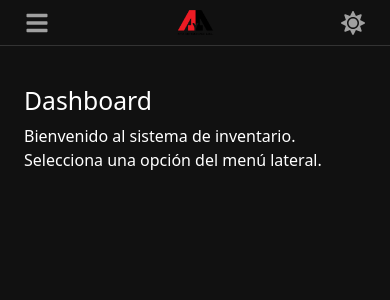
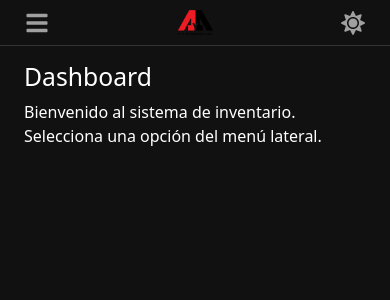
Before and after one commit to GerardoPortocarrero/inventario-system, a React app in the folder frontend/: page /dashboard in a window 390 px wide. Shown: the top 300 px of the page. Built offline with nearby package versions, Linux system fonts and the light colour scheme; no server answers; sample sign-in values are in the browser's storage; the HTML template or start-up script is replaced by a standard one.

Commit message:
sidebar en vista normal y responsive + titulo

```diff
--- a/frontend/src/components/layout/Sidebar.css
+++ b/frontend/src/components/layout/Sidebar.css
@@ -75,7 +75,7 @@
 .sidebar-logout-section hr {
   margin-top: 0.5rem;
   margin-bottom: 0.5rem;
-  width: 80%; /* Hacer la línea más corta para estética */
+  width: 100%; /* Hacer la línea más corta para estética */
   align-self: center; /* Centrar la línea */
 }
 
--- a/frontend/src/pages/Dashboard.tsx
+++ b/frontend/src/pages/Dashboard.tsx
@@ -3,7 +3,7 @@ import { Container } from 'react-bootstrap';
 
 const Dashboard: FC = () => { // Define el tipo de componente funcional
   return (
-    <Container className="my-4">
+    <Container>
       <h2>Dashboard</h2>
       <p>Bienvenido al sistema de inventario. Selecciona una opción del menú lateral.</p>
       {/* Aquí se mostrarán los widgets o resúmenes para cada rol */}
```
